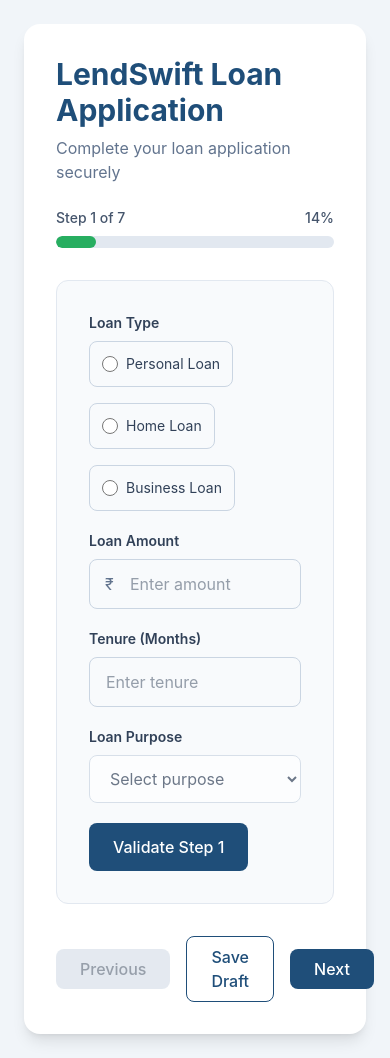
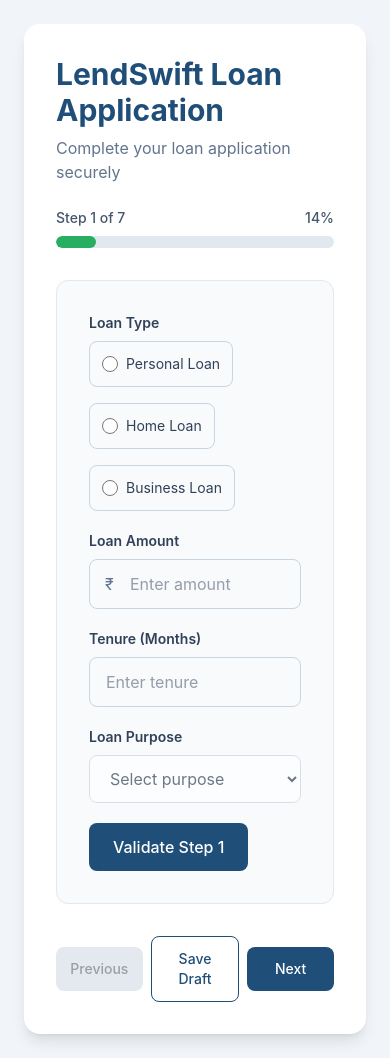
Before and after one commit to Rajeev-kumar-k/lendswift-loan-application, a React (Vite) app: page / in a window 390 px wide. Built offline with nearby package versions, Linux system fonts and the light colour scheme.

Commit message:
fix: correct EMI consent rendering logic

```diff
--- a/src/components/common/Checkbox.jsx
+++ b/src/components/common/Checkbox.jsx
@@ -9,23 +9,25 @@
 }) {
   return (
     <div className="w-full">
-      <label className="flex cursor-pointer items-center gap-2">
+      <label className="flex items-start gap-3">
         <input
           type="checkbox"
           checked={checked}
           onChange={onChange}
-          className="h-4 w-4 rounded border-slate-300 text-[#1F4E79] focus:ring-[#1F4E79]"
+          className="mt-1 h-5 w-5 shrink-0 accent-[#1F4E79]"
           {...props}
         />
 
-        <span className="text-sm text-slate-700">
+        <span className="text-sm text-slate-700 break-words">
           {label}
         </span>
       </label>
 
-      <ErrorMessage
-        message={error}
-      />
+      {error && (
+        <ErrorMessage
+          message={error}
+        />
+      )}
     </div>
   )
 }
--- a/src/components/navigation/StepNavigation.jsx
+++ b/src/components/navigation/StepNavigation.jsx
@@ -5,19 +5,19 @@
   onPrevious,
 }) {
   return (
-    <div className="flex items-center justify-between gap-4">
+    <div className="flex items-center justify-between gap-2 sm:gap-4 w-full">
       <button
         type="button"
         onClick={onPrevious}
         disabled={currentStep === 0}
-        className="rounded-lg bg-slate-300 px-6 py-2 font-medium text-slate-700 transition hover:bg-slate-400 disabled:cursor-not-allowed disabled:opacity-50"
+        className="flex-1 min-w-0 rounded-lg bg-slate-300 px-3 py-3 text-sm font-medium text-slate-700 transition hover:bg-slate-400 disabled:cursor-not-allowed disabled:opacity-50 sm:flex-none sm:px-6 sm:py-2 sm:text-base"
       >
         Previous
       </button>
 
       <button
         type="button"
-        className="rounded-lg border border-[#1F4E79] px-6 py-2 font-medium text-[#1F4E79] transition hover:bg-slate-100"
+        className="flex-1 min-w-0 rounded-lg border border-[#1F4E79] px-3 py-3 text-sm font-medium text-[#1F4E79] transition hover:bg-slate-100 sm:flex-none sm:px-6 sm:py-2 sm:text-base"
       >
         Save Draft
       </button>
@@ -26,7 +26,7 @@
         type="button"
         onClick={onNext}
         disabled={currentStep === totalSteps - 1}
-        className="rounded-lg bg-[#1F4E79] px-6 py-2 font-medium text-white transition hover:opacity-90 disabled:cursor-not-allowed disabled:opacity-50"
+        className="flex-1 min-w-0 rounded-lg bg-[#1F4E79] px-3 py-3 text-sm font-medium text-white transition hover:opacity-90 disabled:cursor-not-allowed disabled:opacity-50 sm:flex-none sm:px-6 sm:py-2 sm:text-base"
       >
         Next
       </button>
--- a/src/pages/steps/Step8Review.jsx
+++ b/src/pages/steps/Step8Review.jsx
@@ -108,11 +108,19 @@
         0
     )
 
+const interestRates = {
+  personal: 14,
+  home: 8.5,
+  business: 12,
+}
+
 const estimatedEMI =
   calculateEMI(
     loanAmount,
-    tenure,
+    interestRates[
       step1.loanType
+    ],
+    tenure
   )
 
   const exceedsRatio =
@@ -500,7 +508,7 @@
           Consents
         </h2>
 
-        <div className="space-y-4">
+        <div className="space-y-4 w-full overflow-hidden">
           <Checkbox
             label="I confirm all information provided is accurate."
             checked={
@@ -589,8 +597,7 @@
       )
     }
   />
-          )}
-        </div>
+)}        </div>
       </div>
 
       <button
```
Lines whose indentation alone changed are shown as unchanged.
